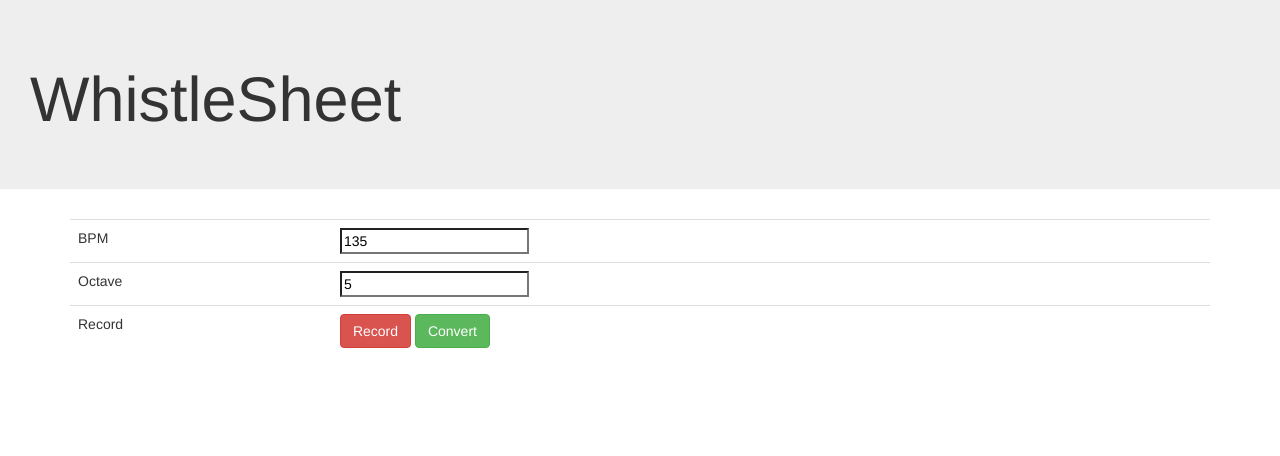
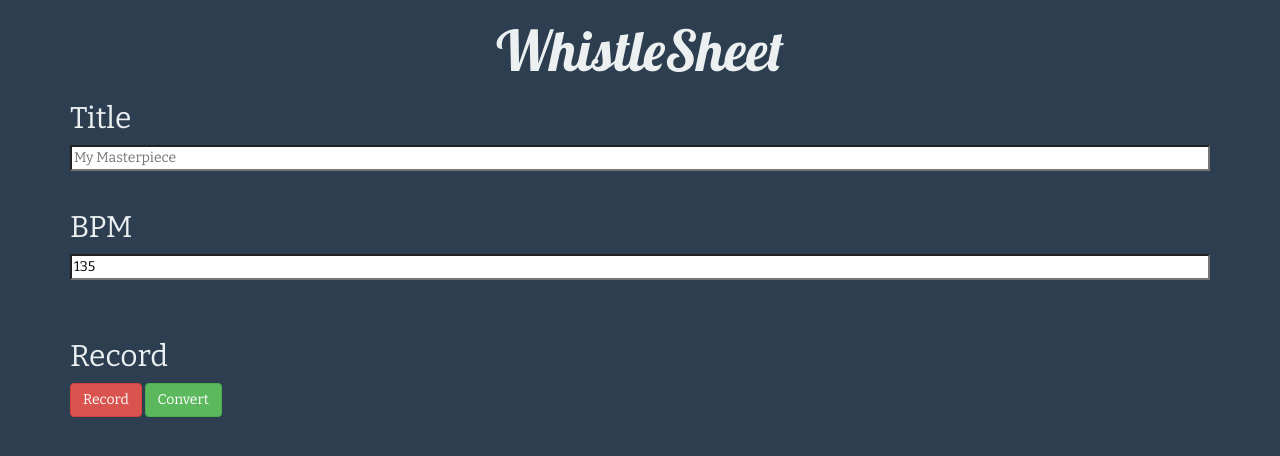
Before and after one commit to AcroMace/whistlesheet, a Flask app: page / in a window 1280 px wide. Shown: the top 456 px of the page. Run offline with Flask 2, Linux system fonts and the light colour scheme.

Commit message:
Colours and fonts

```diff
--- a/static/css/application.css
+++ b/static/css/application.css
@@ -1,3 +1,16 @@
-#audio-submit input {
-	float: left;
+
+body, h1, h2 {
+	font-family: 'Bitter', serif;
+	color: #ecf0f1;
+	background-color: #2c3e50;
 }
+
+#header h1 {
+	font-size: 4em;
+	font-family: 'Lobster', cursive;
+	text-align: center;
+}
+
+input {
+	width: 100%;
+}
--- a/templates/index.html
+++ b/templates/index.html
@@ -7,23 +7,30 @@
     <meta name="viewport" content="width=device-width, initial-scale=1.0">
   </head>
   <body>
-    <div class="jumbotron">
-      <h1 id="title">WhistleSheet</h1>
-    </div>
+
     <div class="container">
-      <table class="table">
-        <tr><td>BPM</td><td><input type=number value=135 name=bpm></td></tr>
-        <tr><td>Octave</td><td><input type=number value=5 name=octave></td></tr>
-        <tr>
-          <td>Record</td>
-          <td>
-            <div id="record-button" class="btn btn-default btn-danger">Record</div>
-            <div id="convert-button" class="btn btn-default btn-success">Convert</div>
-          </td>
-        </tr>
-      </table>
+      <div id="header">
+        <h1 id="title">WhistleSheet</h1>
+      </div>
+      <div id="title-container">
+        <h2>Title</h2>
+        <input type=text placeholder="My Masterpiece" name=octave>
+      </div>
+      <br>
+      <div id="bpm-container">
+        <h2>BPM</h2>
+        <input type=number value=135 name=bpm>
+      </div>
+      <br>
+      <br>
+      <div id="record-container">
+        <h2>Record</h2>
+        <div id="record-button" class="btn btn-default btn-danger">Record</div>
+        <div id="convert-button" class="btn btn-default btn-success">Convert</div>
+      </div>
       <br>
     </div>
+    <link href='http://fonts.googleapis.com/css?family=Bitter|Lobster' rel='stylesheet' type='text/css'>
     <script type="text/javascript" src="static/js/jquery-2.1.1.min.js"></script>
     <script type="text/javascript" src="static/js/recorderjs/recorder.js"></script>
     <script type="text/javascript" src="static/js/application.js"></script>
```
